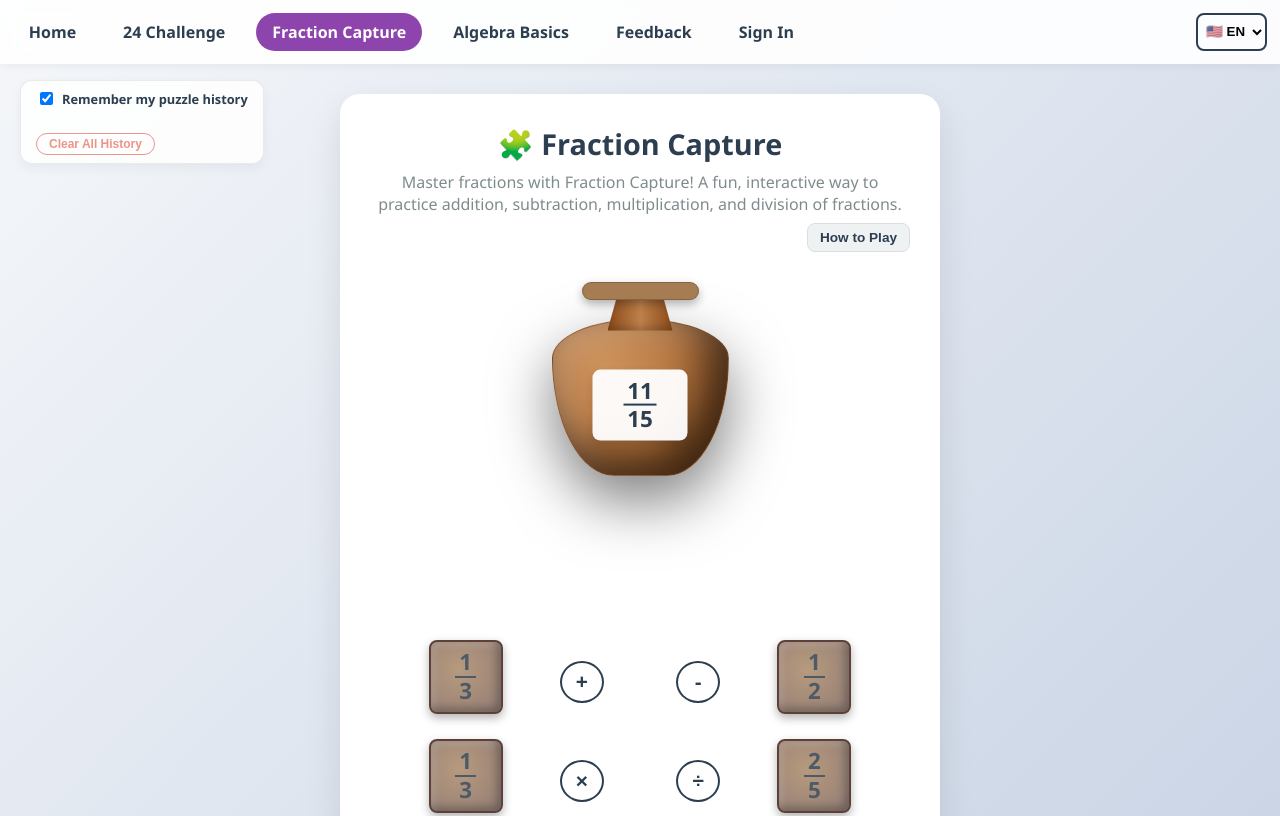
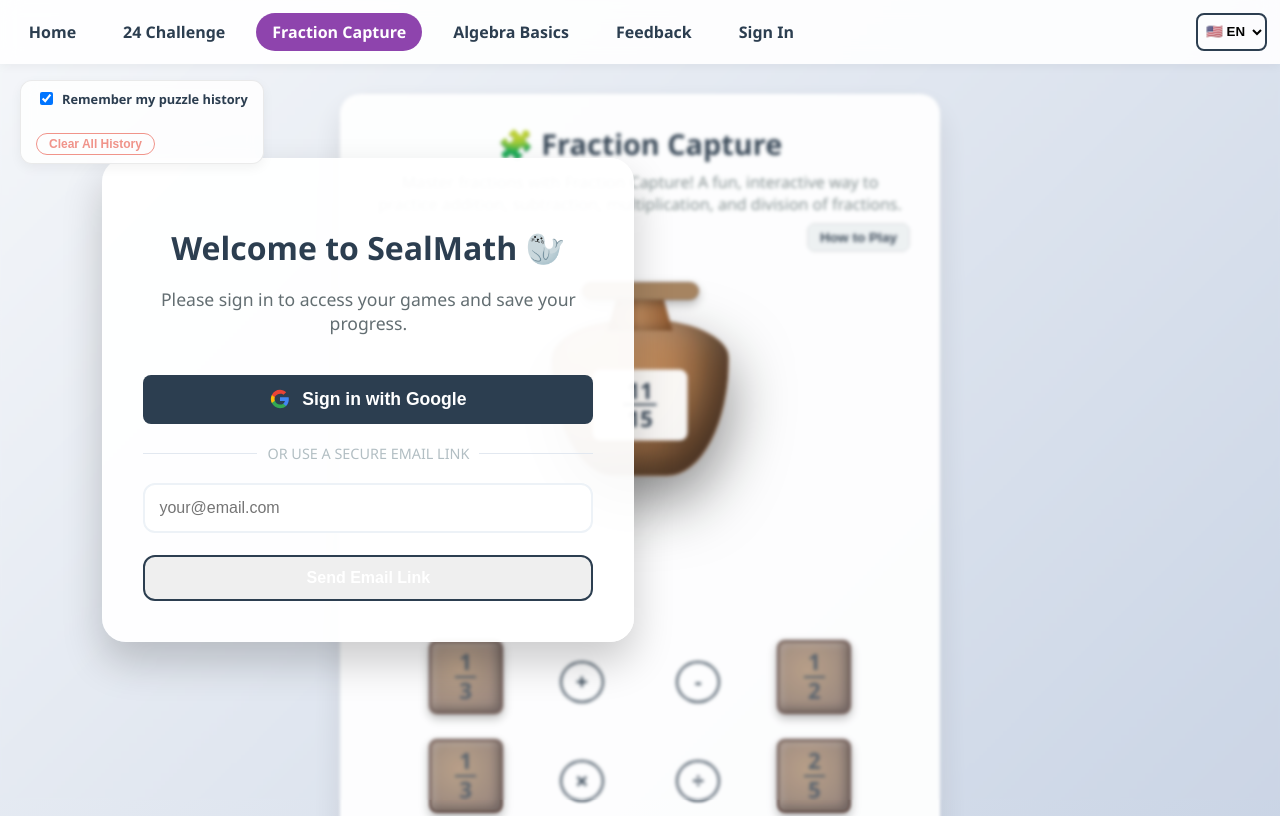
Before and after one commit to sealmathcom-netizen/sealmath, a Next.js app: page /capture in a window 1280 px wide. Shown: the top 816 px of the page. Built offline with nearby package versions, Linux system fonts and the light colour scheme; no server answers; grey boxes are pictures that could not be loaded.

Commit message:
seo underlying window

```diff
--- a/public/style.css
+++ b/public/style.css
@@ -29,7 +29,7 @@
     box-shadow: 0 2px 10px rgba(0, 0, 0, 0.05);
     position: sticky;
     top: 0;
-    z-index: 1000;
+    z-index: 2000;
     flex-wrap: nowrap;
     overflow-x: auto;
     -webkit-overflow-scrolling: touch;
--- a/src/app/capture/page.tsx
+++ b/src/app/capture/page.tsx
@@ -30,15 +30,20 @@
   }
 }
 
+import AuthWall from '@/components/auth/AuthWall'
+
 export default async function CapturePage({ searchParams }: Props) {
   const sParams = await searchParams
   const langQuery = sParams.lang as string | undefined
   const forceLang = (langQuery === 'he' || langQuery === 'nl' || langQuery === 'en') ? langQuery : undefined
   const { lang, dict, t } = await getTranslations(forceLang as Lang)
+
   return (
-    <CaptureClient lang={lang} dict={dict}>
-      <h1 style={{ margin: 0, fontSize: '1.8rem' }}>{t('home_card_capture_title')}</h1>
-      <p style={{ color: '#7f8c8d', margin: '0.5rem 0' }}>{t('meta_description_capture')}</p>
-    </CaptureClient>
+    <AuthWall lang={lang} dict={dict}>
+      <CaptureClient lang={lang} dict={dict}>
+        <h1 style={{ margin: 0, fontSize: '1.8rem' }}>{t('home_card_capture_title')}</h1>
+        <p style={{ color: '#7f8c8d', margin: '0.5rem 0' }}>{t('meta_description_capture')}</p>
+      </CaptureClient>
+    </AuthWall>
   )
 }
--- a/src/app/contact/page.tsx
+++ b/src/app/contact/page.tsx
@@ -30,17 +30,22 @@
   }
 }
 
+import AuthWall from '@/components/auth/AuthWall'
+
 export default async function ContactPage({ searchParams }: Props) {
   const sParams = await searchParams
   const langQuery = sParams.lang as string | undefined
   const forceLang = (langQuery === 'he' || langQuery === 'nl' || langQuery === 'en') ? langQuery : undefined
   const { lang, dict, t } = await getTranslations(forceLang as Lang)
+
   return (
+    <AuthWall lang={lang} dict={dict}>
       <ContactClient lang={lang} dict={dict}>
         <h1 style={{ textAlign: 'center', fontSize: '1.8rem', marginTop: 0 }}>{t('nav_contact')}</h1>
         <div className="feedback-intro" style={{ textAlign: 'center', marginBottom: '1rem' }}>
           <p>{t('meta_description_contact')}</p>
         </div>
       </ContactClient>
+    </AuthWall>
   )
 }
--- a/src/app/page.tsx
+++ b/src/app/page.tsx
@@ -61,10 +61,7 @@
     { titleKey: 'home_card_algebra_title', descKey: 'home_card_algebra_desc', to: '/algebra' },
   ]
 
-  const getHref = (path: string) => {
-    if (user || isBypassed) return path
-    return `/login?next=${encodeURIComponent(path)}`
-  }
+  const getHref = (path: string) => path
 
   return (
     <section id="home-page" className="page active">
--- a/src/components/NavBar.tsx
+++ b/src/components/NavBar.tsx
@@ -73,10 +73,7 @@
     router.refresh()
   }
 
-  const getHref = (path: string) => {
-    if (path === '/' || user || isBypassed) return path
-    return `/login?next=${encodeURIComponent(path)}`
-  }
+  const getHref = (path: string) => path
 
   const isActive = (path: string) => pathname === path
 
--- /dev/null
+++ b/src/components/auth/AuthWall.tsx
@@ -0,0 +1,74 @@
+'use client'
+
+import React from 'react'
+import { useAuth } from '@/hooks/useAuth'
+import LoginCard from './LoginCard'
+import type { Lang } from '@/i18n/translations'
+
+interface Props {
+  children: React.ReactNode
+  lang: Lang
+  dict: Record<string, string>
+}
+
+export default function AuthWall({ children, lang, dict }: Props) {
+  const { isAuthorized, loading } = useAuth()
+
+  // During initial load, we don't know the state yet.
+  // We show the content but mark it as loading to prevent layout shifts.
+  const isLocked = !loading && !isAuthorized
+
+  return (
+    <div className="auth-wall-container" style={{ position: 'relative', width: '100%', minHeight: '400px' }}>
+      <div className={`auth-wall-content ${isLocked ? 'locked' : ''}`}>
+        {children}
+      </div>
+
+      {isLocked && (
+        <div className="auth-wall-overlay" style={{
+          position: 'fixed',
+          top: 0,
+          left: 0,
+          right: 0,
+          bottom: 0,
+          zIndex: 1000, // Higher z-index for fixed overlay
+          display: 'flex',
+          alignItems: 'center',
+          justifyContent: 'flex-start',
+          padding: '20px 8vw',
+          background: 'rgba(255, 255, 255, 0.02)',
+          animation: 'fadeIn 0.5s ease forwards'
+        }}>
+          <LoginCard lang={lang} dict={dict} />
+        </div>
+      )}
+
+      {loading && (
+        <div style={{
+          position: 'absolute',
+          top: '50%',
+          left: '50%',
+          transform: 'translate(-50%, -50%)',
+          zIndex: 101
+        }}>
+          {/* Subtle loader could go here */}
+        </div>
+      )}
+
+      <style jsx global>{`
+        .auth-wall-content.locked {
+          filter: blur(1.5px) grayscale(10%);
+          pointer-events: none;
+          user-select: none;
+          opacity: 0.95;
+          transition: filter 0.8s ease, opacity 0.8s ease;
+        }
+
+        @keyframes fadeIn {
+          from { opacity: 0; backdrop-filter: blur(0px); }
+          to { opacity: 1; backdrop-filter: blur(1px); }
+        }
+      `}</style>
+    </div>
+  )
+}
--- /dev/null
+++ b/src/components/auth/LoginCard.tsx
@@ -0,0 +1,143 @@
+'use client'
+
+import React, { useState } from 'react'
+import { createSupabaseClient } from '@/utils/supabase/client'
+import { usePathname } from 'next/navigation'
+import type { Lang } from '@/i18n/translations'
+
+type Props = {
+  lang: Lang
+  dict: Record<string, string>
+}
+
+export default function LoginCard({ lang, dict }: Props) {
+  const supabase = createSupabaseClient()
+  const pathname = usePathname()
+
+  const t = (key: string) => dict[key] ?? key
+  const isRtl = lang === 'he'
+  const [authError, setAuthError] = useState<string | null>(null)
+  const [successMsg, setSuccessMsg] = useState<string | null>(null)
+  const [loading, setLoading] = useState(false)
+
+  const handleGoogleLogin = async () => {
+    try {
+      setLoading(true)
+      setAuthError(null)
+      const origin = window.location.origin.replace('127.0.0.1', 'localhost')
+      const redirectTo = new URL(`${origin}/auth/callback`)
+      redirectTo.searchParams.set('next', pathname)
+
+      const { data, error } = await supabase.auth.signInWithOAuth({
+        provider: 'google',
+        options: {
+          skipBrowserRedirect: true,
+          redirectTo: redirectTo.toString(),
+        },
+      })
+
+      if (error) throw error
+      if (data?.url) window.location.href = data.url
+    } catch (err: any) {
+      setAuthError(err?.message || "Login failed")
+      setLoading(false)
+    }
+  }
+
+  const handleEmailLogin = async (e: React.FormEvent<HTMLFormElement>) => {
+    e.preventDefault()
+    try {
+      setLoading(true)
+      setAuthError(null)
+      const formData = new FormData(e.currentTarget)
+      const email = formData.get('email') as string
+
+      const origin = window.location.origin.replace('127.0.0.1', 'localhost')
+      const redirectTo = new URL(`${origin}/auth/callback`)
+      redirectTo.searchParams.set('next', pathname)
+
+      const { error } = await supabase.auth.signInWithOtp({
+        email,
+        options: { emailRedirectTo: redirectTo.toString() },
+      })
+
+      if (error) throw error
+      setSuccessMsg(t('login_msg_check_email'))
+    } catch (err: any) {
+      setAuthError(err?.message || "Login failed")
+    } finally {
+      setLoading(false)
+    }
+  }
+
+  return (
+    <div className="login-card" style={{
+      background: 'rgba(255, 255, 255, 0.95)',
+      backdropFilter: 'blur(10px)',
+      padding: '40px',
+      borderRadius: '24px',
+      boxShadow: '0 20px 40px rgba(0,0,0,0.2)',
+      maxWidth: '450px',
+      width: '90%',
+      textAlign: 'center',
+      border: '1px solid rgba(255,255,255,0.2)',
+      direction: isRtl ? 'rtl' : 'ltr'
+    }}>
+      <h2 style={{ fontSize: '2rem', marginBottom: '10px' }}>{t('login_title')}</h2>
+      <p style={{ color: '#636e72', marginBottom: '30px', fontSize: '1.1rem' }}>
+        {t('login_subtitle')}
+      </p>
+
+      <div style={{ display: 'flex', flexDirection: 'column', gap: '20px' }}>
+        {authError && (
+          <div style={{ backgroundColor: '#ffeaa7', color: '#d63031', padding: '12px', borderRadius: '12px', fontSize: '0.9rem' }}>
+            {authError}
+          </div>
+        )}
+        {successMsg && (
+          <div style={{ backgroundColor: '#55efc4', color: '#00b894', padding: '12px', borderRadius: '12px', fontSize: '0.9rem' }}>
+            {successMsg}
+          </div>
+        )}
+
+        <button
+          onClick={handleGoogleLogin}
+          disabled={loading}
+          className="btn-solve shadow"
+          style={{
+            display: 'flex', alignItems: 'center', justifyContent: 'center', gap: '12px',
+            width: '100%', padding: '14px', fontSize: '1.1rem', cursor: loading ? 'not-allowed' : 'pointer',
+            transition: 'all 0.3s cubic-bezier(0.175, 0.885, 0.32, 1.275)'
+          }}
+        >
+          <svg width="20" height="20" viewBox="0 0 24 24" fill="none">
+            <path d="M22.56 12.25c0-.78-.07-1.53-.2-2.25H12v4.26h5.92c-.26 1.37-1.04 2.53-2.21 3.31v2.77h3.57c2.08-1.92 3.28-4.74 3.28-8.09z" fill="#4285F4"/>
+            <path d="M12 23c2.97 0 5.46-.98 7.28-2.66l-3.57-2.77c-.98.66-2.23 1.06-3.71 1.06-2.86 0-5.29-1.93-6.16-4.53H2.18v2.84C3.99 20.53 7.7 23 12 23z" fill="#34A853"/>
+            <path d="M5.84 14.09c-.22-.66-.35-1.36-.35-2.09s.13-1.43.35-2.09V7.07H2.18C1.43 8.55 1 10.22 1 12s.43 3.45 1.18 4.93l3.66-2.84z" fill="#FBBC05"/>
+            <path d="M12 5.38c1.62 0 3.06.56 4.21 1.64l3.15-3.15C17.45 2.09 14.97 1 12 1 7.7 1 3.99 3.47 2.18 7.07l3.66 2.84c.87-2.6 3.3-4.53 12-4.53z" fill="#EA4335"/>
+          </svg>
+          {t('login_google')}
+        </button>
+
+        <div style={{ display: 'flex', alignItems: 'center', gap: '10px', color: '#b2bec3' }}>
+          <hr style={{ flex: 1, border: '0', borderTop: '1px solid #e2e8f0' }} />
+          <span style={{ fontSize: '0.9rem', textTransform: 'uppercase' }}>{t('login_or_email')}</span>
+          <hr style={{ flex: 1, border: '0', borderTop: '1px solid #e2e8f0' }} />
+        </div>
+
+        <form onSubmit={handleEmailLogin} style={{ display: 'flex', flexDirection: 'column', gap: '12px' }}>
+          <input
+            name="email" type="email" placeholder={t('login_email_placeholder')} required disabled={loading}
+            style={{
+              padding: '14px', borderRadius: '12px', border: '2px solid #edf2f7', fontSize: '1rem',
+              textAlign: isRtl ? 'right' : 'left', direction: 'ltr'
+            }}
+          />
+          <button type="submit" disabled={loading} className="nav-btn-text" style={{ padding: '12px', borderRadius: '12px', border: '2px solid var(--dark)', fontWeight: 'bold' }}>
+            {t('login_email_btn')}
+          </button>
+        </form>
+      </div>
+    </div>
+  )
+}
--- /dev/null
+++ b/src/hooks/useAuth.ts
@@ -0,0 +1,42 @@
+'use client'
+
+import { useEffect, useState } from 'react'
+import { createSupabaseClient } from '@/utils/supabase/client'
+import { User } from '@supabase/supabase-js'
+
+export function useAuth() {
+  const [user, setUser] = useState<User | null>(null)
+  const [isBypassed, setIsBypassed] = useState(false)
+  const [loading, setLoading] = useState(true)
+
+  useEffect(() => {
+    const supabase = createSupabaseClient()
+
+    // 1. Initial check
+    async function initAuth() {
+      // Check Supabase
+      const { data: { user } } = await supabase.auth.getUser()
+      setUser(user)
+
+      // Check Checkly Bypass Cookie
+      const isBypassActive = document.cookie.includes('test-bypass-active=true')
+      setIsBypassed(isBypassActive)
+
+      setLoading(false)
+    }
+
+    initAuth()
+
+    // 2. Listen for auth changes
+    const { data: { subscription } } = supabase.auth.onAuthStateChange((_event, session) => {
+      setUser(session?.user ?? null)
+      setLoading(false)
+    })
+
+    return () => {
+      subscription.unsubscribe()
+    }
+  }, [])
+
+  return { user, isBypassed, loading, isAuthorized: !!user || isBypassed }
+}
```
Also changed, not shown: src/app/24-challenge/page.tsx (+9 -4 lines), src/app/algebra/page.tsx (+9 -4 lines), src/middleware.ts (+2 -8 lines). Lines whose indentation alone changed are shown as unchanged.
